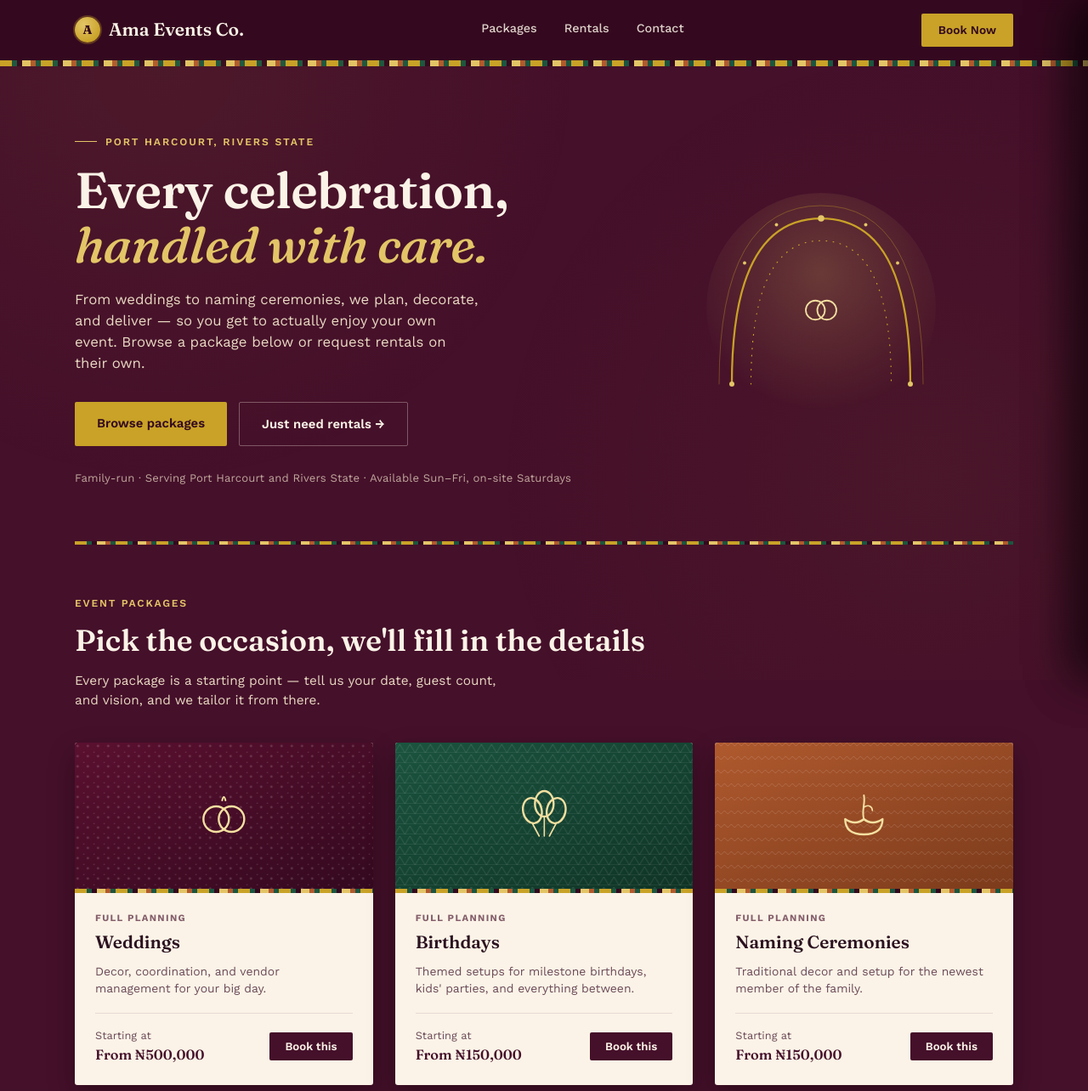
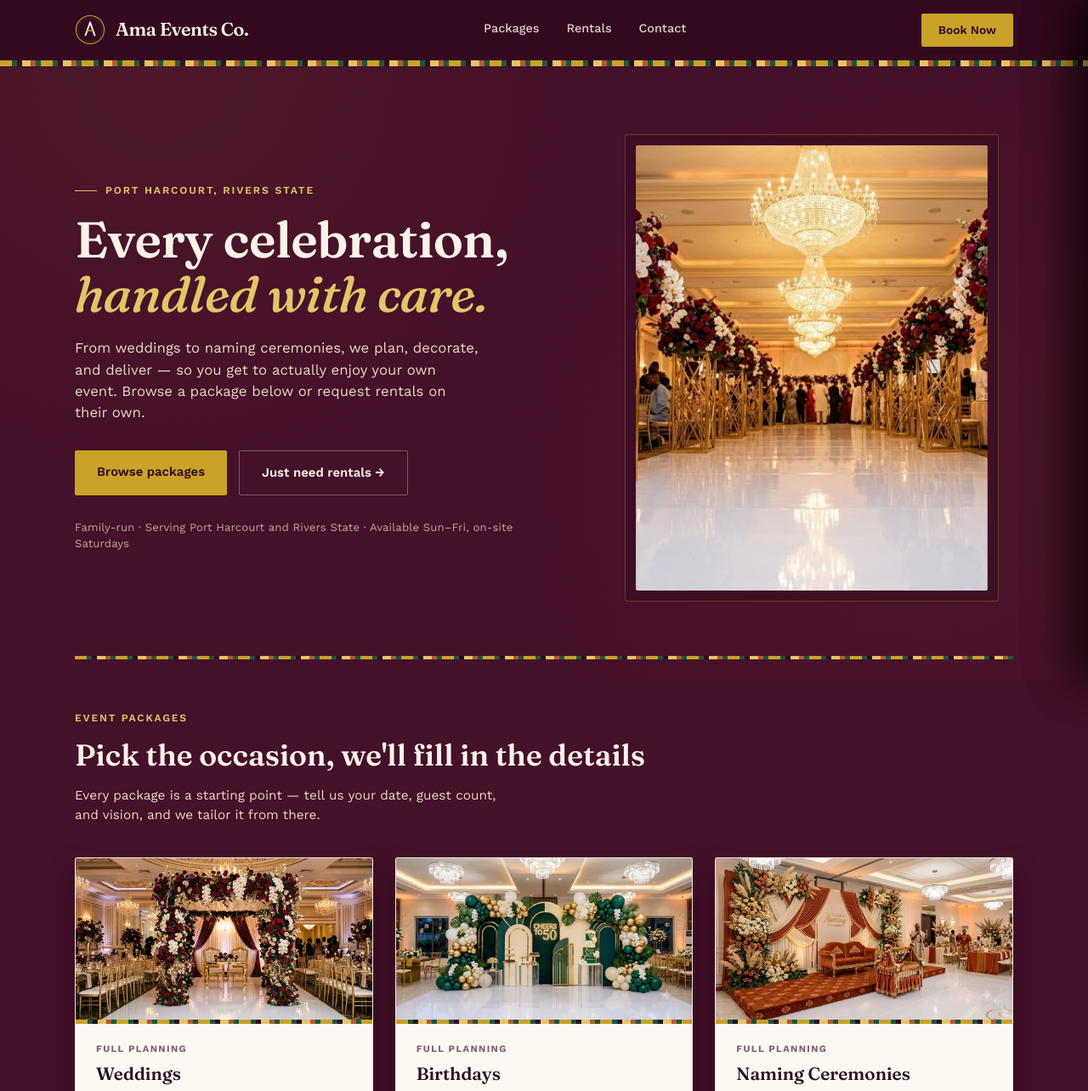
Before and after one commit to Jayneforge/ama-events-co-site, a plain HTML site: page index.html in a window 1280 px wide. Shown: the top 1284 px of the page at 85% size. Drawn offline with nearby package versions, Linux system fonts and the light colour scheme.

Commit message:
Integrated premium AI photography, added logo, and automated the slideshow

```diff
--- a/index.html
+++ b/index.html
@@ -50,11 +50,7 @@
 
   .wrap{max-width:1160px; margin:0 auto; padding:0 28px; position:relative; z-index:1;}
 
-  /* ============ ASO-OKE STRIPE — signature motif ============
-     A woven band of narrow color stripes, styled after aso-oke
-     cloth. Used as a structural divider throughout: it always
-     marks a transition between sections, the way a border strip
-     marks the edge of a wrapper. */
+  /* ============ ASO-OKE STRIPE ============ */
   .aso-stripe{
     height:7px; width:100%;
     background: repeating-linear-gradient(
@@ -75,14 +71,12 @@
     background:rgba(51,9,31,0.94); backdrop-filter:blur(8px);
   }
   nav .wrap{display:flex; align-items:center; justify-content:space-between; padding:16px 28px;}
-  .brand{font-family:var(--serif); font-weight:600; font-size:1.32rem; display:flex; align-items:center; gap:10px;}
-  .brand .seal{
-    width:30px; height:30px; border-radius:50%;
-    background:radial-gradient(circle at 35% 30%, var(--gold-soft), var(--gold) 75%);
-    display:flex; align-items:center; justify-content:center;
-    font-family:var(--serif); font-size:0.9rem; color:var(--wine-deep); font-weight:700;
-    box-shadow:0 0 0 2px rgba(201,162,39,0.3); flex-shrink:0;
-  }
+
+  /* UPDATED LOGO DESIGN */
+  .brand{display:flex; align-items:center; gap:12px; text-decoration:none;}
+  .brand-logo-svg{width:36px; height:36px;}
+  .brand-text{font-family:var(--serif); font-weight:600; font-size:1.35rem; letter-spacing:-0.02em;}
+
   .nav-links{display:flex; gap:32px; font-size:0.9rem; font-weight:500;}
   .nav-links a{text-decoration:none; opacity:0.85; border-bottom:1px solid transparent; padding-bottom:3px; transition:opacity .2s, border-color .2s;}
   .nav-links a:hover{opacity:1; border-color:var(--gold-soft);}
@@ -92,8 +86,13 @@
 
   /* ============ HERO ============ */
   header.hero{padding:80px 0 64px; position:relative; overflow:hidden;}
-  .hero-grid{display:grid; grid-template-columns:1.15fr 0.85fr; gap:40px; align-items:center;}
-  @media (max-width:900px){ .hero-grid{grid-template-columns:1fr;} }
+  .hero-grid{display:grid; grid-template-columns:1.1fr 0.9fr; gap:50px; align-items:center;}
+  @media (max-width:900px){
+    .hero-grid{grid-template-columns:1fr; text-align:center;}
+    .eyebrow{justify-content:center;}
+    .hero-sub{margin:20px auto 0;}
+    .hero-actions{justify-content:center;}
+  }
 
   .eyebrow{font-size:0.76rem; letter-spacing:0.16em; text-transform:uppercase; color:var(--gold-soft); font-weight:600; margin-bottom:16px; display:flex; align-items:center; gap:10px;}
   .eyebrow::before{content:""; width:26px; height:1px; background:var(--gold-soft);}
@@ -107,10 +106,39 @@
   .btn-ghost:hover{border-color:var(--gold-soft); background:rgba(201,162,39,0.08);}
   .trust-note{margin-top:28px; font-size:0.82rem; color:var(--ivory-dim); opacity:0.75; letter-spacing:0.01em;}
 
-  /* hero motif: layered arch built from concentric gold linework,
-     evoking a decorated event canopy/arch — the single physical
-     object most associated with Nigerian owambe celebrations */
-  .hero-motif{position:relative; aspect-ratio:1/1; max-width:400px; margin:0 auto;}
+  /* NEW SLIDESHOW DESIGN CONTAINER */
+  .hero-slideshow-frame{
+    position:relative;
+    width:100%;
+    aspect-ratio: 4/5;
+    max-width: 440px;
+    margin: 0 auto;
+    border: 1px solid rgba(201,162,39,0.3);
+    padding: 12px;
+    border-radius: var(--radius);
+    background: rgba(51,9,31,0.4);
+  }
+  .hero-slideshow-inner{
+    position:relative;
+    width:100%;
+    height:100%;
+    overflow:hidden;
+    border-radius:2px;
+  }
+  .hero-slide{
+    position:absolute;
+    inset:0;
+    width:100%;
+    height:100%;
+    object-fit:cover;
+    opacity:0;
+    transition: opacity 1.2s cubic-bezier(0.4, 0, 0.2, 1);
+    z-index: 1;
+  }
+  .hero-slide.active{
+    opacity:1;
+    z-index: 2;
+  }
 
   /* ============ SECTIONS ============ */
   .section{padding:60px 0;}
@@ -122,15 +150,17 @@
   /* ============ PACKAGE CARDS ============ */
   .grid{display:grid; grid-template-columns:repeat(auto-fit, minmax(300px,1fr)); gap:26px;}
   .stub{
-    background:var(--ivory); color:var(--ink); border-radius:var(--radius); overflow:hidden;
+    background:#FCF8F2; color:var(--ink); border-radius:var(--radius); overflow:hidden;
     display:flex; flex-direction:column; box-shadow:0 14px 32px rgba(0,0,0,0.3);
-    opacity:0; animation:rise .6s ease forwards; transition:transform .25s ease, box-shadow .25s ease;
+    opacity:0; animation:rise .6s ease forwards; border: 1px solid rgba(69, 16, 42, 0.08);
+    transition:transform .25s ease, box-shadow .25s ease;
   }
   .stub:hover{transform:translateY(-6px); box-shadow:0 22px 44px rgba(0,0,0,0.38);}
   @keyframes rise{from{opacity:0; transform:translateY(16px);} to{opacity:1; transform:translateY(0);}}
 
-  .stub-art{height:172px; position:relative;}
-  .stub-art svg{width:100%; height:100%; display:block;}
+  .stub-art{height:190px; position:relative; overflow:hidden;}
+  .stub-art img{width:100%; height:100%; object-fit:cover; display:block; transition:transform 0.4s ease;}
+  .stub:hover .stub-art img{transform:scale(1.04);}
 
   .stub .aso-stripe{height:5px;}
 
@@ -151,7 +181,7 @@
   .rental-row svg{width:22px; height:22px; opacity:0.85;}
   .rental-name{font-weight:600; font-size:0.98rem;}
   .rental-desc{font-size:0.83rem; color:var(--ivory-dim); margin-top:2px;}
-  .rental-add{border:1px solid var(--gold-soft); color:var(--gold-soft); padding:8px 16px; border-radius:2px; font-weight:600; font-size:0.8rem; transition:background .15s, color .15s;}
+  .rental-add{border:1px solid var(--gold-soft); color:var(--gold-soft); padding:8px 16px; border-radius:2px; font-weight:600; font-size:0.8amp; transition:background .15s, color .15s;}
   .rental-add:hover{background:var(--gold-soft); color:var(--wine-deep);}
 
   /* ============ BOOKING PANEL ============ */
@@ -167,8 +197,8 @@
 
   .field{margin-bottom:17px;}
   .field label{display:block; font-size:0.76rem; font-weight:600; letter-spacing:0.03em; text-transform:uppercase; color:var(--ink-soft); margin-bottom:6px;}
-  .field input, .field select, .field textarea{width:100%; padding:11px 13px; border:1px solid rgba(43,18,32,0.2); border-radius:2px; background:#fff; font-family:var(--sans); font-size:0.93rem; color:var(--ink);}
-  .field input:focus, .field select:focus, .field textarea:focus{outline:2px solid var(--gold); outline-offset:1px; border-color:var(--gold);}
+  .field input, .field select, .field textarea{width:100%; padding:11px 13px; border:1px solid rgba(43,18,32,0.2); border-radius:2px; background:#fff; font-family:var(--sans); font-size:0.93rem; color:var(--ink); transition: all 0.2s ease-in-out;}
+  .field input:focus, .field select:focus, .field textarea:focus{outline:none; border-color:var(--gold); box-shadow: 0 0 0 3px rgba(201, 162, 39, 0.25);}
   .field textarea{resize:vertical; min-height:88px;}
   .field-row{display:grid; grid-template-columns:1fr 1fr; gap:14px;}
   .submit-btn{width:100%; background:var(--wine); color:var(--ivory); padding:14px; border-radius:2px; font-weight:600; font-size:0.96rem; margin-top:4px; transition:background .15s;}
@@ -195,7 +225,16 @@
 
 <nav>
   <div class="wrap">
-    <div class="brand"><span class="seal">A</span>Ama Events Co.</div>
+    <!-- NEW LOGO INTEGRATED HERE -->
+    <a href="#" class="brand">
+      <svg class="brand-logo-svg" viewBox="0 0 100 100" fill="none" xmlns="http://www.w3.org/2000/svg">
+        <circle cx="50" cy="50" r="46" stroke="#C9A227" stroke-width="3"/>
+        <circle cx="50" cy="50" r="38" stroke="#E3C567" stroke-width="1" stroke-dasharray="4 4" opacity="0.6"/>
+        <path d="M35 68L50 26L65 68" stroke="#FBF3E7" stroke-width="5.5" stroke-linecap="round" stroke-linejoin="round"/>
+        <path d="M41 53H59" stroke="#C9A227" stroke-width="4" stroke-linecap="round"/>
+      </svg>
+      <span class="brand-text">Ama Events Co.</span>
+    </a>
     <div class="nav-links"><a href="#packages">Packages</a><a href="#rentals">Rentals</a><a href="#contact">Contact</a></div>
     <a class="nav-cta" href="#packages">Book Now</a>
   </div>
@@ -214,7 +253,16 @@
       </div>
       <div class="trust-note">Family-run · Serving Port Harcourt and Rivers State · Available Sun–Fri, on-site Saturdays</div>
     </div>
-    <div class="hero-motif" id="hero-motif"></div>
+
+    <!-- NEW HERO IMAGE SLIDESHOW -->
+    <div class="hero-slideshow-frame">
+      <div class="hero-slideshow-inner" id="hero-slideshow">
+        <img src="images/wedding.jpg" class="hero-slide active" alt="Luxury Wedding Decor Setup">
+        <img src="images/hero-slide1.jpg" class="hero-slide" alt="Luxury Walkway Staging">
+        <img src="images/hero-slide2.jpg" class="hero-slide" alt="Luxury Table Details">
+      </div>
+    </div>
+
   </div>
 </header>
 
@@ -322,76 +370,19 @@
 </div>
 
 <script>
-/* ======================================================================
-   CONFIG — point these at your real n8n instance when it's live.
-   ====================================================================== */
 const CONFIG = {
   DEMO_MODE: true,
   EVENT_WEBHOOK_URL: "https://YOUR-N8N-HOST/webhook/event-booking",
   RENTAL_WEBHOOK_URL: "https://YOUR-N8N-HOST/webhook/rental-booking",
 };
 
-/* ======================================================================
-   ICONOGRAPHY + PATTERNS
-   Each package gets: a base color, a tiled Ankara/adire-inspired
-   pattern (geometric, not photographic), and a hand-drawn-style
-   gold line icon. Swap the whole .stub-art svg for a real <img>
-   of Ama's own event photography whenever it's available — that
-   will always outperform illustration.
-   ====================================================================== */
-function patternDefs(id, kind, color) {
-  const tiles = {
-    dots: `<circle cx="4" cy="4" r="1.4" fill="${color}"/><circle cx="12" cy="12" r="1.4" fill="${color}"/>`,
-    triangles: `<path d="M0 12 L6 2 L12 12 Z" fill="none" stroke="${color}" stroke-width="0.8"/>`,
-    zigzag: `<path d="M0 4 L4 0 L8 4 L12 0 L16 4" fill="none" stroke="${color}" stroke-width="0.9"/>`,
-    petals: `<path d="M6 2 C8 4 8 8 6 10 C4 8 4 4 6 2 Z" fill="${color}" opacity="0.8"/>`,
-    grid: `<path d="M0 0 L0 12 M0 0 L12 0" stroke="${color}" stroke-width="0.6"/>`,
-    stars: `<path d="M6 1 L7 5 L11 6 L7 7 L6 11 L5 7 L1 6 L5 5 Z" fill="${color}"/>`
-  };
-  const size = kind === 'zigzag' ? 16 : 12;
-  return `<pattern id="${id}" width="${size}" height="${size}" patternUnits="userSpaceOnUse">${tiles[kind]}</pattern>`;
-}
-
-function packageArt(p) {
-  return `
-  <svg viewBox="0 0 400 172" preserveAspectRatio="xMidYMid slice">
-    <defs>
-      ${patternDefs(p.patId, p.pattern, 'rgba(255,255,255,0.16)')}
-      <linearGradient id="${p.patId}-bg" x1="0" y1="0" x2="1" y2="1">
-        <stop offset="0" stop-color="${p.c1}"/>
-        <stop offset="1" stop-color="${p.c2}"/>
-      </linearGradient>
-    </defs>
-    <rect width="400" height="172" fill="url(#${p.patId}-bg)"/>
-    <rect width="400" height="172" fill="url(#${p.patId})"/>
-    <g transform="translate(200,86)" stroke="${p.icon === 'fill' ? 'none' : '#F3DFA0'}" stroke-width="2.4" fill="none" stroke-linecap="round" stroke-linejoin="round">
-      ${p.iconSvg}
-    </g>
-  </svg>`;
-}
-
-const ICONS = {
-  wedding: `<circle cx="-9" cy="4" r="15"/><circle cx="9" cy="4" r="15"/><path d="M-2 -18 Q0 -26 2 -18" stroke-width="2"/>`,
-  birthday: `<ellipse cx="-14" cy="-6" rx="11" ry="15" transform="rotate(-12 -14 -6)"/><ellipse cx="0" cy="-14" rx="11" ry="15"/><ellipse cx="14" cy="-6" rx="11" ry="15" transform="rotate(12 14 -6)"/><path d="M-14 9 L-6 24 M0 1 L0 24 M14 9 L6 24" stroke-width="1.6"/>`,
-  naming: `<path d="M-22 4 Q-22 22 0 22 Q22 22 22 4 Q10 12 0 4 Q-10 12 -22 4 Z"/><path d="M0 4 C -3 -6 2 -14 0 -24" stroke-width="2"/><path d="M0 -10 C 6 -14 10 -10 10 -6" stroke-width="1.6"/>`,
-  bridal: `<circle cx="0" cy="-2" r="20" stroke-dasharray="1 8" stroke-width="3.2" stroke-linecap="round"/><path d="M-7 6 L-7 20 M7 6 L7 20 M-10 20 L10 20" stroke-width="2"/><path d="M-7 6 Q0 14 7 6" stroke-width="2"/>`,
-  corporate: `<rect x="-20" y="-22" width="40" height="44" rx="1"/><path d="M-12 -12 L-12 -6 M-4 -12 L-4 -6 M4 -12 L4 -6 M12 -12 L12 -6 M-12 0 L-12 6 M-4 0 L-4 6 M4 0 L4 6 M12 0 L12 6" stroke-width="1.6"/>`,
-  surprise: `<rect x="-16" y="-6" width="32" height="28" rx="1"/><path d="M-16 6 L16 6 M0 -6 L0 22 M-16 -6 Q-16 -16 0 -6 Q16 -16 16 -6" stroke-width="2"/>`
-};
-
 const PACKAGES = [
-  { key:"Wedding", title:"Weddings", desc:"Decor, coordination, and vendor management for your big day.", price:"From ₦500,000",
-    c1:"#5C1030", c2:"#33091F", pattern:"dots", patId:"pat-wedding", iconSvg:ICONS.wedding },
-  { key:"Birthday", title:"Birthdays", desc:"Themed setups for milestone birthdays, kids' parties, and everything between.", price:"From ₦150,000",
-    c1:"#1B5540", c2:"#0F3325", pattern:"triangles", patId:"pat-birthday", iconSvg:ICONS.birthday },
-  { key:"Naming Ceremony", title:"Naming Ceremonies", desc:"Traditional decor and setup for the newest member of the family.", price:"From ₦150,000",
-    c1:"#B15A2E", c2:"#7A3A1B", pattern:"zigzag", patId:"pat-naming", iconSvg:ICONS.naming },
-  { key:"Bridal Shower", title:"Bridal Showers", desc:"Intimate, elegant setups for the bride-to-be and her circle.", price:"From ₦200,000",
-    c1:"#7A2E4E", c2:"#45102A", pattern:"petals", patId:"pat-bridal", iconSvg:ICONS.bridal },
-  { key:"Corporate Event", title:"Corporate Events", desc:"Product launches, staff functions, and client-facing gatherings.", price:"Custom quote",
-    c1:"#22303F", c2:"#101820", pattern:"grid", patId:"pat-corporate", iconSvg:ICONS.corporate },
-  { key:"Surprise Package", title:"Surprise Packages", desc:"Fast-turnaround surprise setups — proposals, reveals, small gatherings.", price:"From ₦150,000",
-    c1:"#8C4A24", c2:"#5C1030", pattern:"stars", patId:"pat-surprise", iconSvg:ICONS.surprise },
+  { key:"Wedding", title:"Weddings", desc:"Decor, coordination, and vendor management for your big day.", price:"From ₦500,000", img: "images/wedding.jpg" },
+  { key:"Birthday", title:"Birthdays", desc:"Themed setups for milestone birthdays, kids' parties, and everything between.", price:"From ₦150,000", img: "images/birthday.jpg" },
+  { key:"Naming Ceremony", title:"Naming Ceremonies", desc:"Traditional decor and setup for the newest member of the family.", price:"From ₦150,000", img: "images/naming.jpg" },
+  { key:"Bridal Shower", title:"Bridal Showers", desc:"Intimate, elegant setups for the bride-to-be and her circle.", price:"From ₦200,000", img: "images/bridal.jpg" },
+  { key:"Corporate Event", title:"Corporate Events", desc:"Product launches, staff functions, and client-facing gatherings.", price:"Custom quote", img: "images/corporate.jpg" },
+  { key:"Surprise Package", title:"Surprise Packages", desc:"Fast-turnaround surprise setups — proposals, reveals, small gatherings.", price:"From ₦150,000", img: "images/surprise.jpg" },
 ];
 
 const RENTALS = [
@@ -403,31 +394,19 @@ const RENTALS = [
   { key:"Sound Equipment", desc:"Speakers and mic setup for toasts and announcements", svg:`<rect x="6" y="2" width="8" height="16" rx="1.5" stroke="#E3C567" stroke-width="1.6" fill="none"/><circle cx="10" cy="7" r="2" stroke="#E3C567" stroke-width="1.2"/><circle cx="10" cy="14" r="1.4" stroke="#E3C567" stroke-width="1.2"/>` },
 ];
 
-/* hero motif: layered arch rings, echoing a decorated event canopy */
-document.getElementById('hero-motif').innerHTML = `
-  <svg viewBox="0 0 400 400" style="width:100%; height:100%;">
-    <defs>
-      <radialGradient id="archglow" cx="50%" cy="35%" r="60%">
-        <stop offset="0" stop-color="#E3C567" stop-opacity="0.22"/>
-        <stop offset="1" stop-color="#E3C567" stop-opacity="0"/>
-      </radialGradient>
-    </defs>
-    <circle cx="200" cy="200" r="180" fill="url(#archglow)"/>
-    <g fill="none" stroke="#C9A227" stroke-linecap="round">
-      <path d="M60 320 Q60 60 200 60 Q340 60 340 320" stroke-width="3"/>
-      <path d="M90 320 Q90 95 200 95 Q310 95 310 320" stroke-width="1.6" stroke-dasharray="1 10"/>
-      <path d="M40 320 Q40 40 200 40 Q360 40 360 320" stroke-width="1" opacity="0.5"/>
-    </g>
-    <g fill="#E3C567">
-      <circle cx="60" cy="320" r="4"/><circle cx="340" cy="320" r="4"/>
-      <circle cx="200" cy="60" r="5"/>
-      <circle cx="130" cy="70" r="2.6"/><circle cx="270" cy="70" r="2.6"/>
-      <circle cx="80" cy="130" r="2.6"/><circle cx="320" cy="130" r="2.6"/>
-    </g>
-    <g transform="translate(200,200)" fill="none" stroke="#F3DFA0" stroke-width="2.4" stroke-linecap="round" stroke-linejoin="round">
-      <circle cx="-9" cy="4" r="15"/><circle cx="9" cy="4" r="15"/>
-    </g>
-  </svg>`;
+/* AUTOMATIC HERO SLIDESHOW LOGIC */
+function initSlideshow() {
+  const slides = document.querySelectorAll('.hero-slide');
+  if(slides.length === 0) return;
+  let currentIdx = 0;
+
+  setInterval(() => {
+    slides[currentIdx].classList.remove('active');
+    currentIdx = (currentIdx + 1) % slides.length;
+    slides[currentIdx].classList.add('active');
+  }, 4000); // Transitions to a new decoration every 4 seconds
+}
+window.addEventListener('DOMContentLoaded', initSlideshow);
 
 const grid = document.getElementById('package-grid');
 PACKAGES.forEach((p, i) => {
@@ -435,7 +414,9 @@ PACKAGES.forEach((p, i) => {
   card.className = 'stub';
   card.style.animationDelay = (i * 0.06) + 's';
   card.innerHTML = `
-    <div class="stub-art">${packageArt(p)}</div>
+    <div class="stub-art">
+      <img src="${p.img}" alt="${p.title}">
+    </div>
     <div class="aso-stripe"></div>
     <div class="stub-body">
       <div class="stub-kicker">Full Planning</div>
```
Also changed, not shown: Images/birthday.jpg (added), Images/bridal.jpg (added), Images/corporate.jpg (added), Images/hero-slide1.jpg (added), Images/hero-slide2.jpg (added), Images/naming.jpg (added), Images/surprise.jpg (added), Images/wedding.jpg (added), 1 other file.
